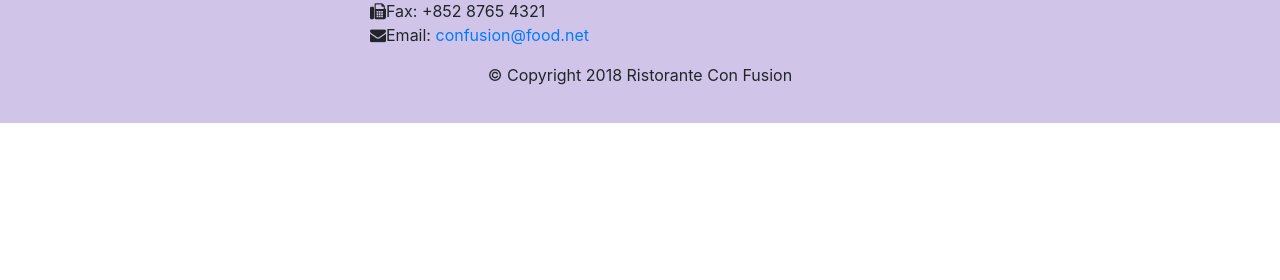
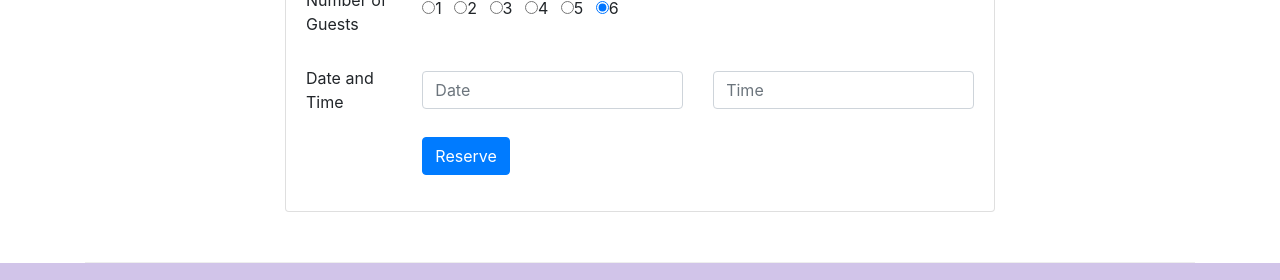
Before and after one commit to vzhV/bootstrapWeek1, a website: page index.html in a window 1280 px wide. Shown: the part 1683-1963 px from the top of the page. Before the commit the page ends 1806 px from the top, so only its background shows below. Drawn offline with nearby package versions, Linux system fonts and the light colour scheme.

Commit message:
updated home apge

```diff
--- a/index.html
+++ b/index.html
@@ -38,9 +38,15 @@
                     <h1>Ristorante con Fusion</h1>
                     <p>We take inspiration from the World's best cuisines, and create a unique fusion experience. Our lipsmacking creations will tickle your culinary senses!</p>
                 </div>
-                <div class="col-12 col-sm align-self-center">
+                <div class="col-12 col-sm-3 align-self-center">
                     <img src="img/logo.png" class="img-fluid" alt="">
                 </div>
+                <div class="col-12 col-sm-3 align-self-center">
+                    <div class="col-12 col-sm-3 align-self-center d-flex justify-content-center">
+                        <a role="button" class="btn btn-warning btn-wd" data-bs-toggle="modal" href="#reserveTable">Reserve Table</a>
+                    </div>
+            </div>
+
             </div>
         </div>
     </header>
@@ -71,7 +77,7 @@
                 <div class="media">
 
                     <div class="media-body">
-                        <h2 class="mt-0">Weekend Grand Buffet</h2>
+                        <h2 class="mt-0">Weekend Grand Buffet <span class="badge badge-danger">NEW</span></h2>
                         <p class="d-none d-sm-block">Featuring mouthwatering combinations with a choice of five different salads, six enticing appetizers, six main entrees and five choicest desserts. Free flowing bubbly and soft drinks. All for just $19.99 per person </p>
                     </div>
                     <img src="img/buffet.png" class="d-flex img-thumbnail ml-3 align-self-center" alt="buffet">
@@ -93,6 +99,42 @@
                     </div>
                 </div>
                 </div>
+        </div>
+        <div class="row row-content align-items-center" id="reserveTable">
+            <div class="col offset-2 col-sm-8">
+                <div class="card">
+                    <h3 class="card-header text-white" style="background-color: orange;">Reserve a Table</h3>
+                    <div class="card-body">
+                        <form>
+                            <div class="form-group row">
+                                <label for="numberOfGuests" class="col-sm-2 col-form-label">Number of Guests</label>
+                                <div class="col-sm-10 align-self-center" id="numberOfGuests">
+                                    <label class="radio-inline"><input type="radio" name="guests" checked>1</label>
+                                    <label class="radio-inline ml-2"><input type="radio" name="guests" checked>2</label>
+                                    <label class="radio-inline ml-2"><input type="radio" name="guests" checked>3</label>
+                                    <label class="radio-inline ml-2"><input type="radio" name="guests" checked>4</label>
+                                    <label class="radio-inline ml-2"><input type="radio" name="guests" checked>5</label>
+                                    <label class="radio-inline ml-2"><input type="radio" name="guests" checked>6</label>
+                                </div>
+                            </div>
+                            <div class="form-group row">
+                                <label for="dateTime" class="col-sm-2 col-form-label">Date and Time</label>
+                                <div class="col-sm-5 align-self-center">
+                                    <input type="tel" class="form-control" id="dateTime" name="date" placeholder="Date">
+                                </div>
+                                <div class="col-sm-5 align-self-center">
+                                    <input type="tel" class="form-control" id="dateTime" name="time" placeholder="Time">
+                                </div>
+                            </div>
+                            <div class="form-group row">
+                                <div class="offset-md-2 col-md-10">
+                                    <button type="submit" class="btn btn-primary">Reserve</button>
+                                </div>
+                            </div>
+                        </form>
+                    </div>
+                </div>
+            </div>
         </div>
     </div>
 
```
